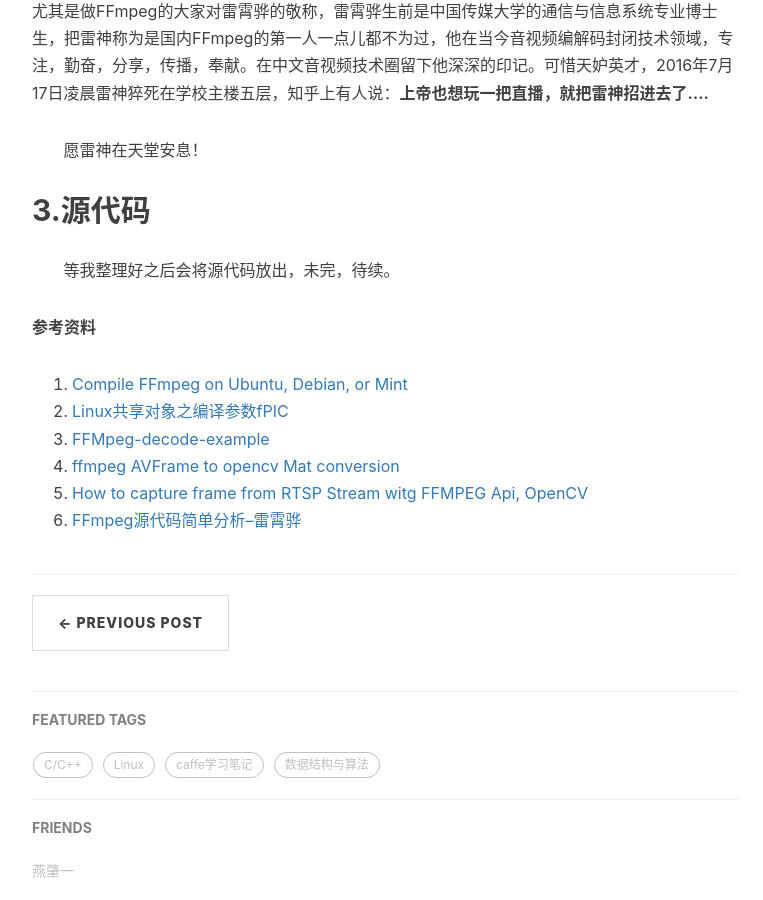
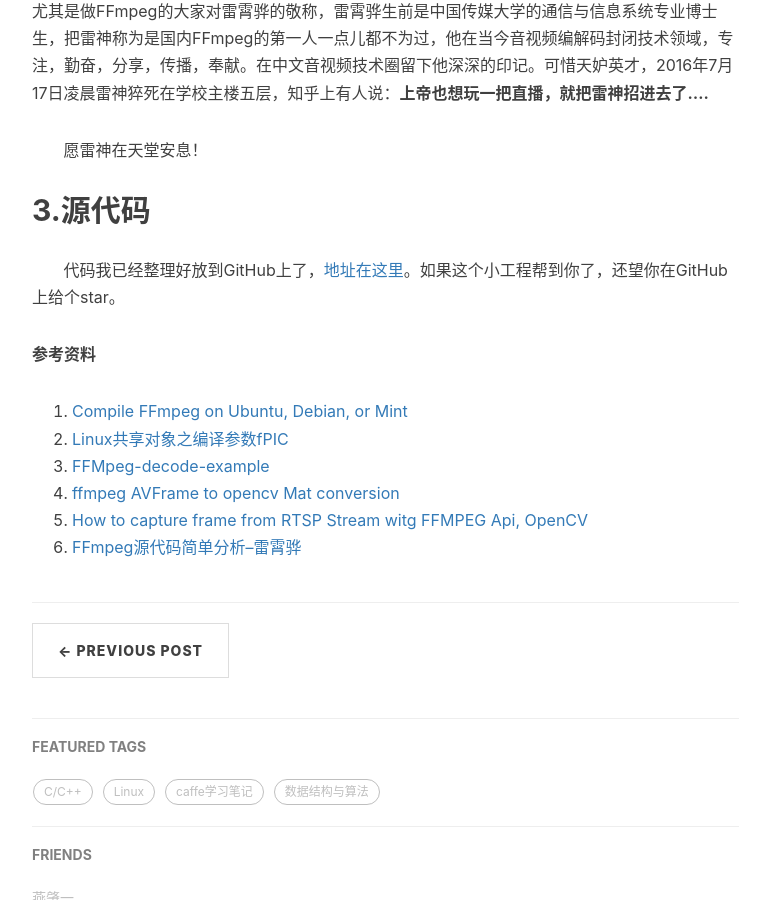
Before and after one commit to QiangXie/QiangXie.github.io, a Jekyll site: the page built from _posts/2017-12-5-FFmpeg解码视频保存图片.markdown, in a window 1280 px wide and 900 px high, scrolled down 2278 px. Shown: the whole window, without its empty margins (233-996 px from the left). Built offline with Jekyll 4.4.1, drawn with Linux system fonts in a browser that asks for light colours; nearby versions of some CDN libraries; comment, search, counter and statistics services are not loaded.

```diff
--- a/_posts/2017-12-5-FFmpeg解码视频保存图片.markdown
+++ b/_posts/2017-12-5-FFmpeg解码视频保存图片.markdown
@@ -41,7 +41,7 @@
 
 ## 3.源代码 ##
 
-&#160; &#160; &#160; &#160;等我整理好之后会将源代码放出，未完，待续。
+&#160; &#160; &#160; &#160;代码我已经整理好放到GitHub上了，[地址在这里][7]。如果这个小工程帮到你了，还望你在GitHub上给个star。
 
 
 
```
Also changed, not shown: other parts of _posts/2017-12-5-FFmpeg解码视频保存图片.markdown (+1 -0 lines).
